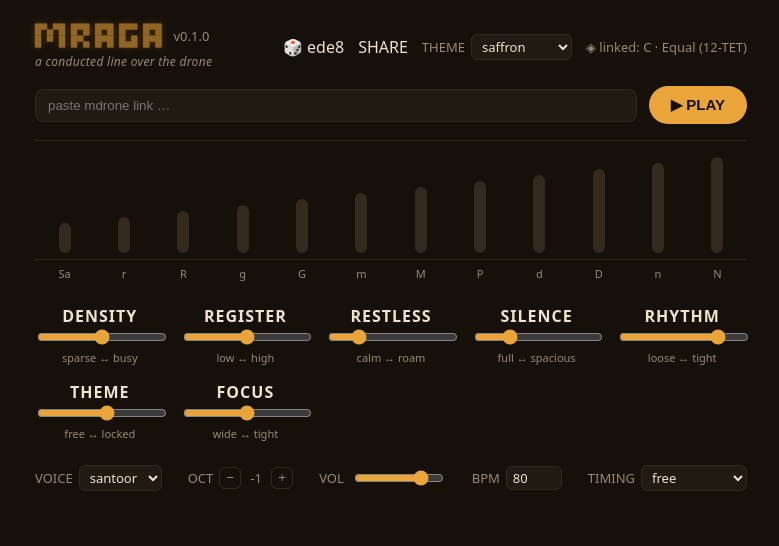
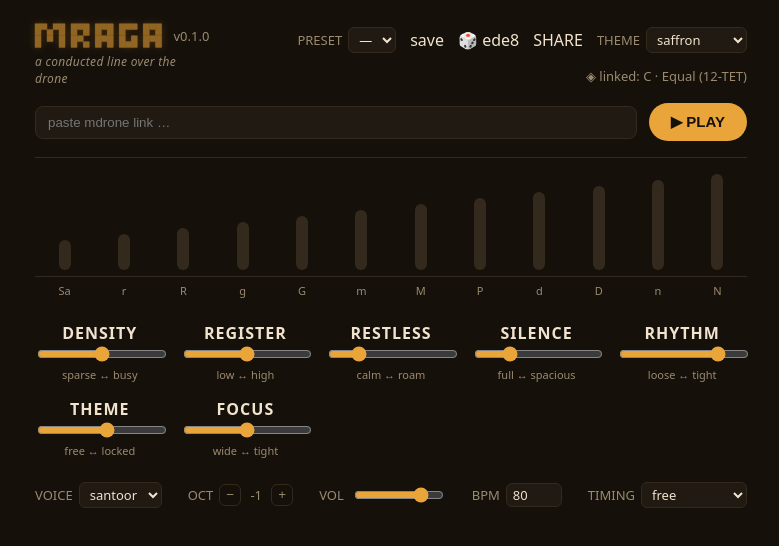
Before and after one commit to gdamdam/mraga, a React (Vite) app: page / in a window 1280 px wide. Shown: the top 546 px of the page, without its empty margins (249-1028 px from the left). Built offline with nearby package versions, Linux system fonts and the light colour scheme.

Commit message:
feat: named presets — save/recall/delete sounds locally

```diff
--- a/src/App.tsx
+++ b/src/App.tsx
@@ -12,6 +12,7 @@ import { LinkClock } from "./linkClock";
 import { enableLinkBridge, onLinkState, type LinkState } from "./engine/linkBridge";
 import { THEME_IDS, THEMES, applyTheme, loadThemeId, type ThemeId } from "./themes";
 import { sceneToUrl, sceneFromUrl, type MragaScene } from "./mragaScene";
+import { loadPresets, savePresets, upsertPreset, deletePreset, type Preset } from "./presets";
 
 // Block-art wordmark in mdrone's style (rendered with the .title-art glow).
 const LOGO = "█▀▄▀█ █▀█ █▀█ █▀▀ █▀█\n█ ▀ █ █▀▄ █▀█ █▄█ █▀█";
@@ -53,6 +54,8 @@ export function App() {
   const [activeDegree, setActiveDegree] = useState<number | null>(null);
   const [knobs, setKnobs] = useState<Knobs>({ density: 0.5, register: 0.5, restlessness: 0.2, silence: 0.25, rhythm: 0.8, theme: 0.55, focus: 0.5 });
   const [seed, setSeed] = useState<number>(() => Date.now() & 0xffff);
+  const [presets, setPresets] = useState<Preset[]>(loadPresets);
+  const [selectedPreset, setSelectedPreset] = useState("");
   const [voiceId, setVoiceId] = useState<VoiceId>(loadVoiceId);
   const [volume, setVolume] = useState<number>(loadVolume);
   const [octaveShift, setOctaveShift] = useState<number>(loadOctave);
@@ -231,6 +234,29 @@ export function App() {
     if (typeof s.seed === "number") reseed(s.seed);
   }
 
+  function saveCurrentPreset() {
+    const name = window.prompt("Save preset as:")?.trim();
+    if (!name) return;
+    const next = upsertPreset(presets, name, currentScene());
+    setPresets(next);
+    savePresets(next);
+    setSelectedPreset(name);
+  }
+
+  function recallPreset(name: string) {
+    setSelectedPreset(name);
+    const p = presets.find((x) => x.name === name);
+    if (p) applyScene(p.scene);
+  }
+
+  function removeSelectedPreset() {
+    if (!selectedPreset) return;
+    const next = deletePreset(presets, selectedPreset);
+    setPresets(next);
+    savePresets(next);
+    setSelectedPreset("");
+  }
+
   // On mount, load a shared scene if the URL carries one (?s=…).
   useEffect(() => {
     const s = sceneFromUrl(window.location.href);
@@ -303,7 +329,24 @@ export function App() {
           </div>
           <div className="tagline">a conducted line over the drone</div>
         </div>
-        <div style={{ display: "flex", alignItems: "center", gap: 14 }}>
+        <div style={{ display: "flex", alignItems: "center", gap: 14, flexWrap: "wrap", justifyContent: "flex-end" }}>
+          <label className="sel" title="Saved presets — recall a sound you saved.">
+            PRESET
+            <select value={selectedPreset} aria-label="presets" onChange={(e) => recallPreset(e.target.value)}>
+              <option value="">—</option>
+              {presets.map((p) => (
+                <option key={p.name} value={p.name}>{p.name}</option>
+              ))}
+            </select>
+          </label>
+          <button type="button" className="chip-btn" onClick={saveCurrentPreset} title="Save the current sound as a named preset.">
+            save
+          </button>
+          {selectedPreset && (
+            <button type="button" className="chip-btn" onClick={removeSelectedPreset} title="Delete the selected preset.">
+              ✕
+            </button>
+          )}
           <button
             type="button"
             className="chip-btn"
--- /dev/null
+++ b/src/presets.ts
@@ -0,0 +1,42 @@
+// src/presets.ts
+// Named, locally-saved sounds (presets). Each preset is a MragaScene under a
+// user-given name, persisted in localStorage. The list operations are pure and
+// unit-tested; load/save just (de)serialize to localStorage.
+import type { MragaScene } from "./mragaScene";
+
+const KEY = "mraga-presets";
+
+export type Preset = { name: string; scene: MragaScene };
+
+export function loadPresets(): Preset[] {
+  try {
+    const raw = localStorage.getItem(KEY);
+    if (!raw) return [];
+    const arr = JSON.parse(raw);
+    if (!Array.isArray(arr)) return [];
+    return arr.filter((p) => p && typeof p.name === "string" && p.scene && typeof p.scene === "object");
+  } catch {
+    return [];
+  }
+}
+
+export function savePresets(presets: Preset[]): void {
+  try {
+    localStorage.setItem(KEY, JSON.stringify(presets));
+  } catch {
+    /* storage unavailable — ignore */
+  }
+}
+
+// Pure: insert-or-replace a named preset, kept sorted by name.
+export function upsertPreset(presets: Preset[], name: string, scene: MragaScene): Preset[] {
+  const next = presets.filter((p) => p.name !== name);
+  next.push({ name, scene });
+  next.sort((a, b) => a.name.localeCompare(b.name));
+  return next;
+}
+
+// Pure: remove a named preset.
+export function deletePreset(presets: Preset[], name: string): Preset[] {
+  return presets.filter((p) => p.name !== name);
+}
```
Also changed, not shown: 1 other file (tests, documents, lock files or other folders).
